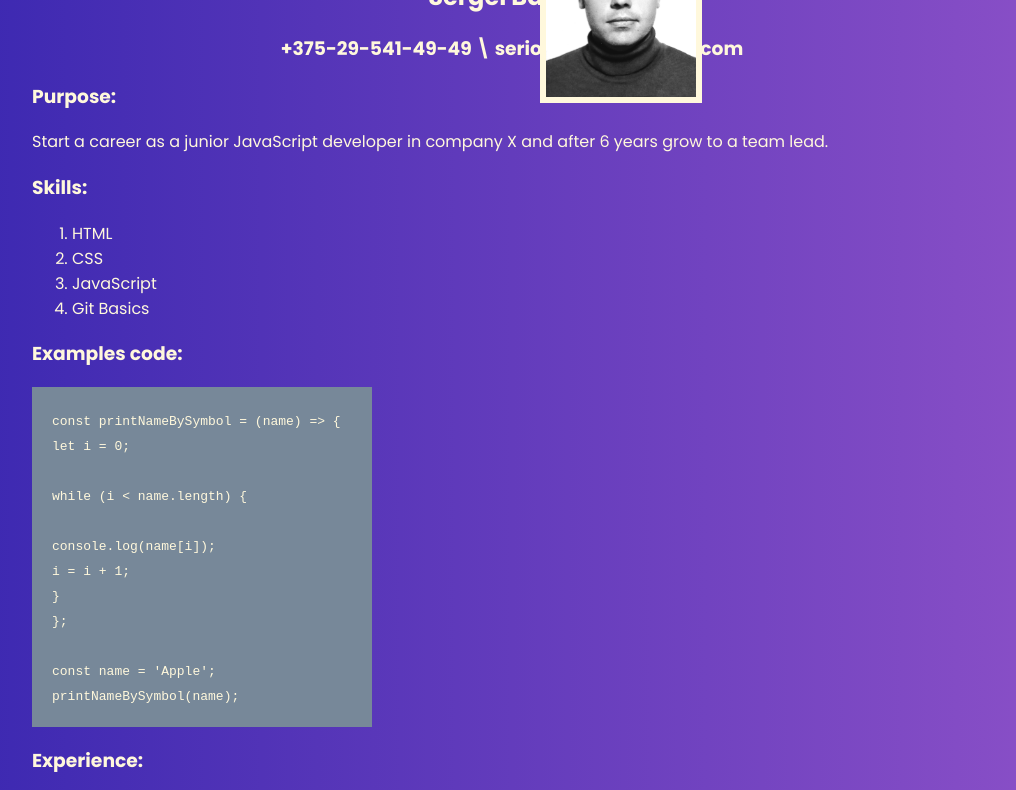
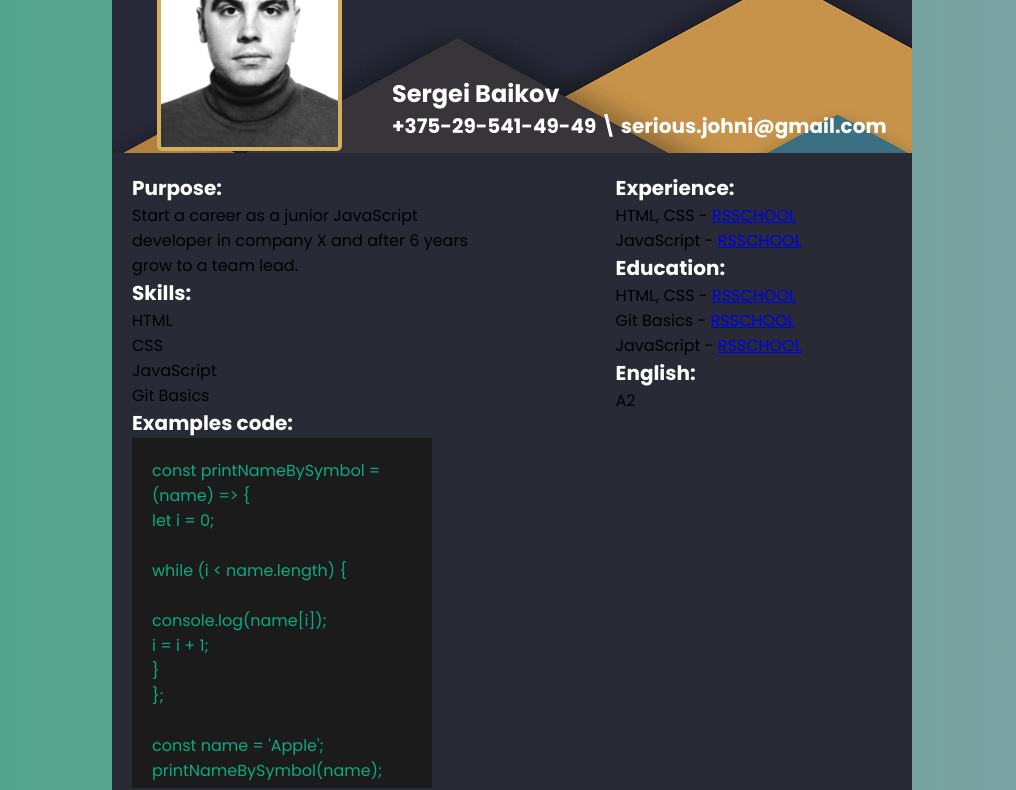
Before and after one commit to SergeiBaikov/rsschool-cv, a plain HTML site: page index.html in a window 1280 px wide. Shown: the part 112-902 px from the top of the page, without its empty margins (128-1144 px from the left). Drawn offline with Linux system fonts and the light colour scheme.

Commit message:
refactor: formating code

```diff
--- a/index.html
+++ b/index.html
@@ -10,19 +10,20 @@
 </head>
 
 <body>
-    <div>
+    <div class="all">
         <div class="top">
             <header>
                 <h1>Junior Developer</h1>
             </header>
             <section>
                 <!--contact information-->
-                <h2>Sergei Baikov</h2>
-                <h3>+375-29-541-49-49 \ serious.johni@gmail.com</h3>
-                <img src="img\photo.jpg" alt="photo" width="150px">
+                <h2 class="name">Sergei Baikov</h2>
+                <h3 class="contact">+375-29-541-49-49 \ serious.johni@gmail.com</h3>
+                <img src="img\photo.jpg" alt="photo">
             </section>
         </div>
-        <div>
+        <div class="midle-bottom">
+            <div class="midle">
                 <section>
                     <!--info about me-->
                     <h3>Purpose:</h3>
@@ -55,8 +56,8 @@
                         </code>
                     </div>
                 </section>
-            <section>
-                <h3>Experience:</h3>
+            </div>
+            <div class="bottom"><h3>Experience:</h3>
                 <ul>
                     <li>HTML, CSS - <a href="https://https://rs.school/">RSSCHOOL</a></li>
                     <li>JavaScript - <a href="https://https://rs.school/">RSSCHOOL</a></li>
@@ -69,7 +70,7 @@
                 </ol>
                 <h3>English:</h3>
                 <span>A2</span>
-            </section>
+            </div>
         </div>
     </div>
 </body>
--- a/style.css
+++ b/style.css
@@ -1,28 +1,81 @@
+* {
+    margin: 0;
+    padding: 0;
+    list-style: none;
+    box-sizing: border-box;
+    font-family: 'Poppins', sans-serif;
+
+}
 body {
-    font-family: 'Poppins', sans-serif;
-    background: linear-gradient(to right, #3525af, #9153c9);
-    color: cornsilk;
-    max-width: 960px;
-    margin: 0 auto;
+    background: linear-gradient(to right, #4da588, #7fa2a5);
 }
-.data {
-    display: block;
-    background-color:30% black;
+li {
+    color: rgb(rgb(216, 162, 76), green, blue);
+}
+a {
+    color: rgb(rgb(216, 162, 76), green, blue);
+}
+.all {
+    width: 800px;
+	background: rgb(40, 42, 54);
+    margin: 25px auto;
 }
 .top {
-    text-align: center;
-    background-color;
+    background-image: url(img/material-wallpapers-preview-8.jpg);
+    background-size: 100% 100%;
+    padding: 15px 30px;
+    color: #fff;
+    height: 240px;
+}
+.midle-bottom {
+    display: flex;
+    color: rgb(rgb(216, 162, 76), green, blue);
+}
+.midle {
+    padding: 20px;
+    width: 400px;
+    margin-right: 10px;
+}
+.bottom {
+    padding: 20px 100px;
+    width: 400px;
 }
 img {
-    position: absolute;
-    right: 450px;
-    top: 15px;
-    border: 6px solid cornsilk;
+    width: 25%;
+    position: relative;
+    left: 15px;
+    bottom: 120px;
+    border: 4px solid rgb(212, 175, 93);
+    border-radius: 5px;
+}
+h1 {
+    font-weight: 700;
+    color: white;
+    position: relative;
+    top: 10px;
+    left:250px;
+}
+h3 {
+    font-weight: 600;
+    font-size: 20px;
+    color: white;
+}
+.name {
+    position: relative;
+    top: 100px;
+    left:250px;
+}
+.contact {
+    position: relative;
+    top: 100px;
+    left:250px;
 }
 
 .JS {
     width: 300px;
+    height: 350px;
     padding: 20px;
-    background: lightslategrey;
+    background: rgb(27, 27, 27);
     text-align: left;
+    color: rgb(12, 170, 131);
 }
```
Also changed, not shown: img/material-wallpapers-preview-8.jpg (added). Lines whose indentation alone changed are shown as unchanged.
